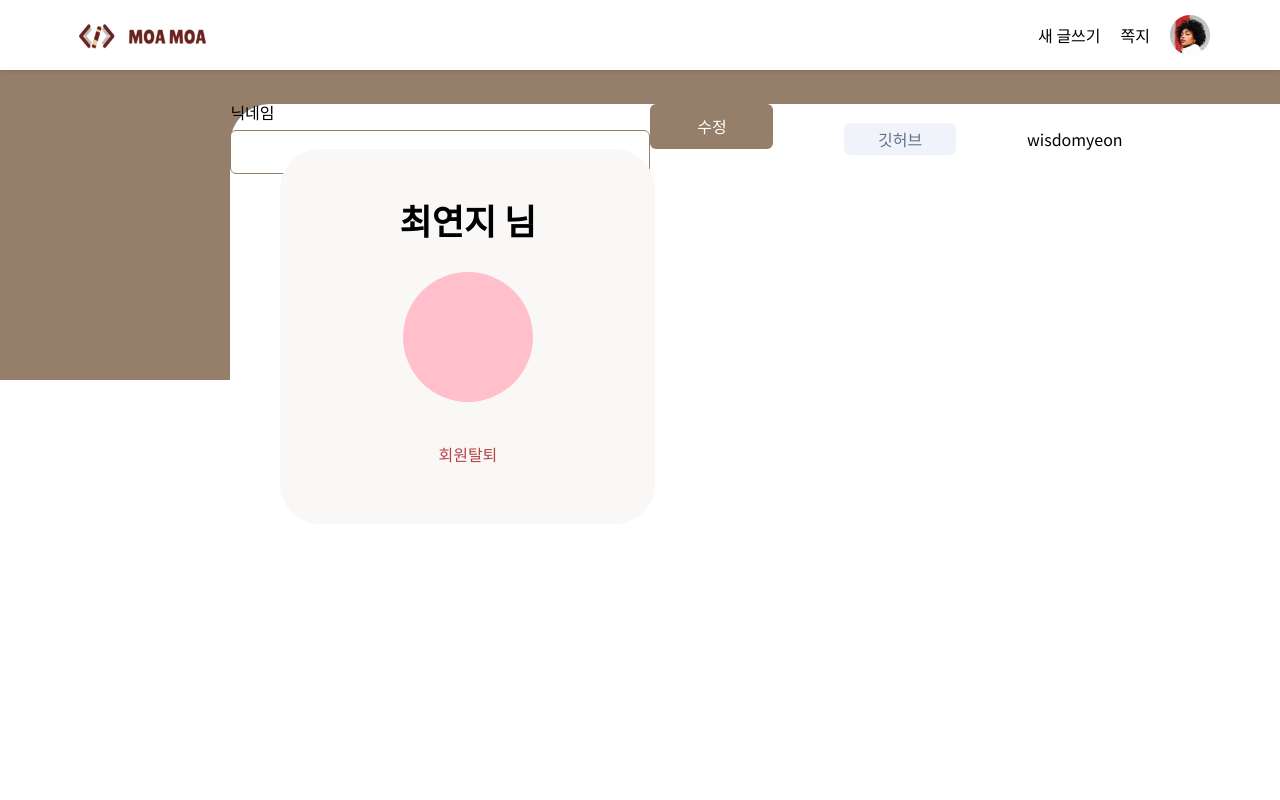
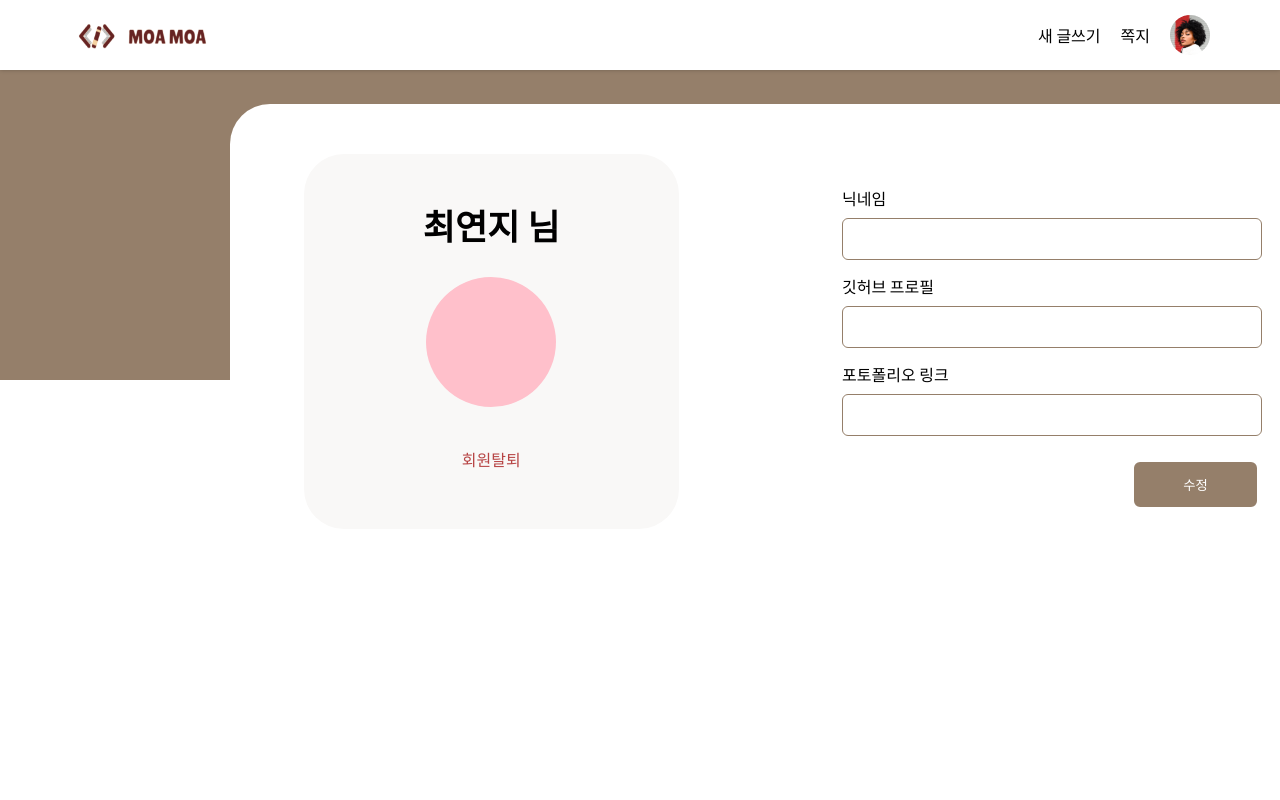
Before and after one commit to Team13-MoaMoa/frontend, a Next.js app: page /mypage in a window 1280 px wide. Shown: the top 800 px of the page. Built offline with nearby package versions, Linux system fonts and the light colour scheme.

Commit message:
feat : 프로필 이미지와 정보 수정 컴포넌트 UI 구현

```diff
--- a/src/components/Button/index.tsx
+++ /dev/null
@@ -1,17 +0,0 @@
-import styled from '@emotion/styled';
-
-function Button() {
-  return <ButtonDiv>수정</ButtonDiv>;
-}
-
-export default Button;
-
-const ButtonDiv = styled.div`
-  height: 4.5rem;
-  width: 12.3rem;
-  color: white;
-  text-align: center;
-  line-height: 4.5rem;
-  border-radius: 6px;
-  background-color: ${(props) => props.theme.main_brown};
-`;
--- a/src/components/EditProfile/index.tsx
+++ b/src/components/EditProfile/index.tsx
@@ -1,32 +1,59 @@
 import styled from '@emotion/styled';
-import Button from '../Button';
 
-function ProfileInput() {
+function EditProfile() {
   return (
     <InfoDiv>
       <div>닉네임</div>
       <InfoInput />
+      <div>깃허브 프로필</div>
+      <InfoInput />
+      <div>포토폴리오 링크</div>
+      <InfoInput />
+      <EditButton>
+        <button>수정</button>
+      </EditButton>
     </InfoDiv>
   );
 }
 
-export default ProfileInput;
+export default EditProfile;
 
 const InfoDiv = styled.div`
-  height: 7rem;
-  display: flex;
-  flex-direction: column;
-  align-content: space-evenly;
+  height: 37.5rem;
+  width: 50%;
+  padding: 1.8rem 9rem;
+  border-radius: 4rem;
   & > div {
     color: black;
-    margin-bottom: 1rem;
+    margin: 1.8rem 0 1.2rem 0;
   }
 `;
 
 const InfoInput = styled.input`
+  height: 4.2rem;
   width: 42rem;
   flex-grow: 1;
   border: 1.5px solid ${(props) => props.theme.main_brown};
   border-radius: 6px;
   background-color: #ffffff;
 `;
+
+const EditButton = styled.div`
+  display: flex;
+  justify-content: flex-end;
+  & > button {
+    height: 4.5rem;
+    width: 12.3rem;
+    margin-top: 0.8rem;
+    justify-content: flex-end;
+    text-align: center;
+    border-radius: 6px;
+    border: 2px solid #957f6a;
+    color: white;
+    background-color: ${(props) => props.theme.main_brown};
+    cursor: pointer;
+    &:hover {
+      opacity: 0.8;
+    }
+  }
+`;
--- a/src/components/Profile/index.tsx
+++ b/src/components/Profile/index.tsx
@@ -25,10 +25,6 @@ const ProfileBackground = styled.div`
   flex-direction: column;
   justify-content: center;
   align-items: center;
-  position: absolute;
-  flex: 1 1 40%;
-  top: 4.5rem;
-  left: 5rem;
 `;
 
 const NameDiv = styled.div`
--- a/src/pages/mypage/index.tsx
+++ b/src/pages/mypage/index.tsx
@@ -1,7 +1,7 @@
 import styled from '@emotion/styled';
 import Profile from '@/components/Profile';
 import EditProfile from '@/components/EditProfile';
-import Button from '@/components/Button';
+
 import CompleteProfile from '@/components/CompleteProfile';
 
 function MyPage() {
@@ -9,10 +9,11 @@ function MyPage() {
     <Div>
       <BackgroundDiv></BackgroundDiv>
       <InfoBackgroundDiv>
-        <Profile />
-        <EditProfile />
-        <Button />
-        <CompleteProfile />
+        <div>
+          <Profile />
+          <EditProfile />
+          {/* <CompleteProfile /> */}
+        </div>
       </InfoBackgroundDiv>
     </Div>
   );
@@ -43,4 +44,11 @@ const InfoBackgroundDiv = styled.div`
   display: flex;
   flex-wrap: wrap;
   background-color: #ffffff;
+  & > div {
+    height: 37.5rem;
+    width: 100%;
+    padding-top: 5rem;
+    display: flex;
+    justify-content: space-evenly;
+  }
 `;
```
